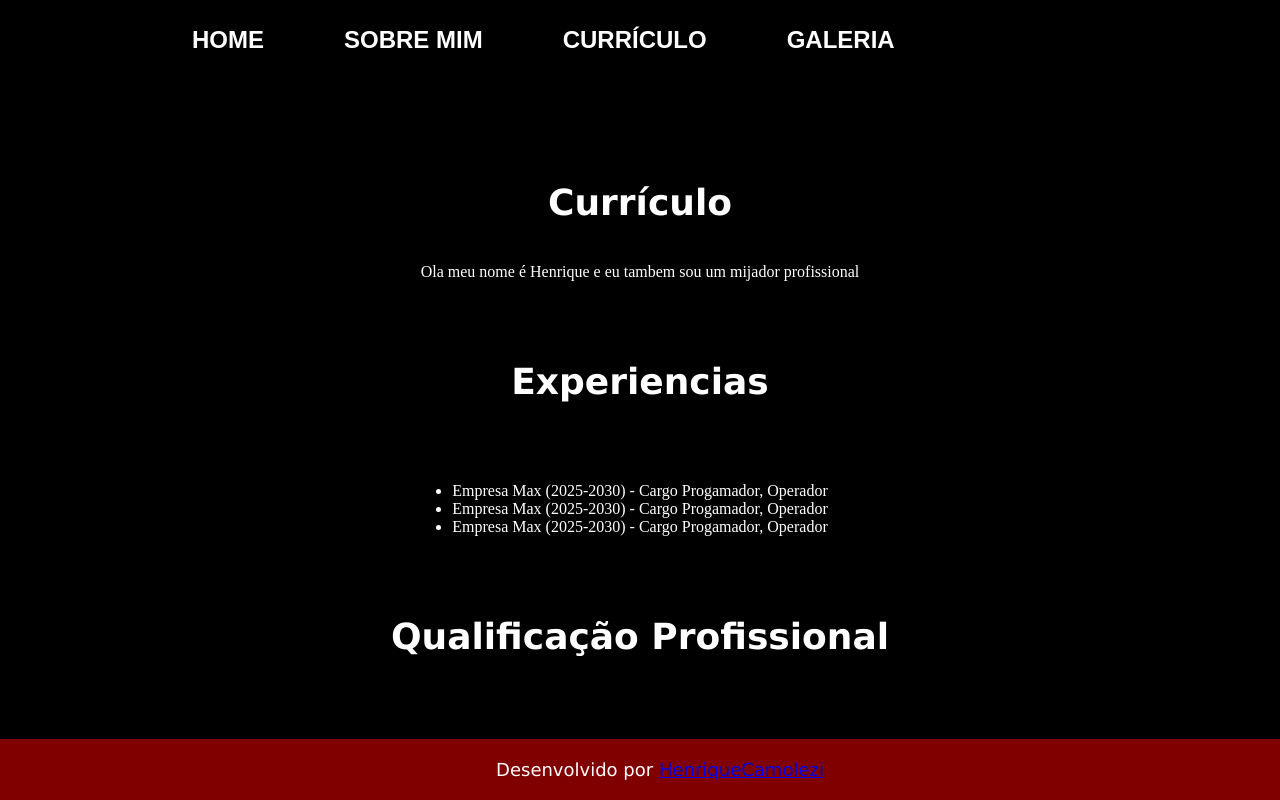
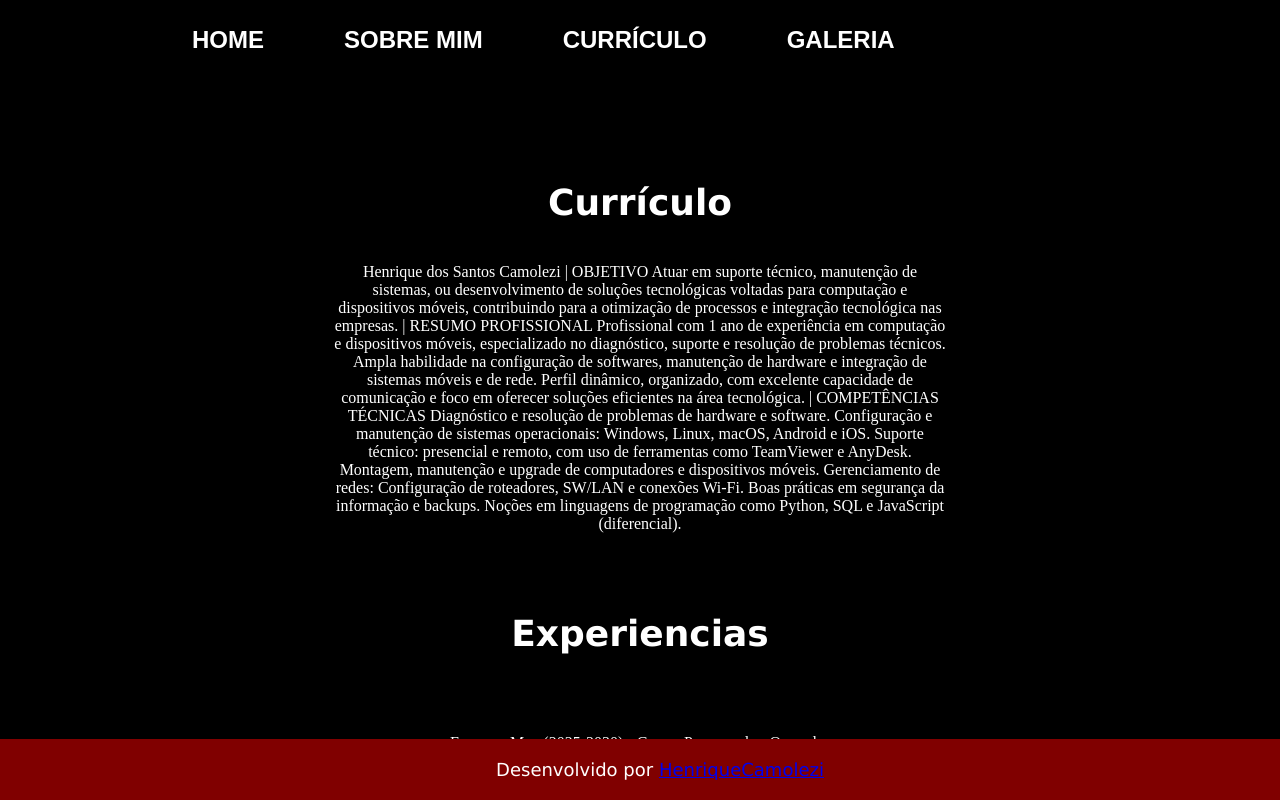
Before and after one commit to HenriqueCamolezi/Meu-Portifolio, a plain HTML site: page Meu Portfolio/curriculo.html in a window 1280 px wide. Shown: the top 800 px of the page. Drawn offline with Linux system fonts and the light colour scheme.

Commit message:
Add files via upload

```diff
--- a/Meu Portfolio/curriculo.html
+++ b/Meu Portfolio/curriculo.html
@@ -27,15 +27,27 @@
     <main class="conteudo">
         <section class="apresentacao-conteudo">
             <h1 class="apresentacao-conteudo-titulo">Currículo</h1>
-            <p class="apresentacao-conteudo-texto">Ola meu nome é Henrique e eu tambem sou um mijador profissional</p>
+            <p class="apresentacao-conteudo-texto">Henrique dos Santos Camolezi
+                 | OBJETIVO
+                Atuar em suporte técnico, manutenção de sistemas, ou desenvolvimento de soluções tecnológicas voltadas para computação e dispositivos móveis, contribuindo para a otimização de processos e integração tecnológica nas empresas.
+
+                 | RESUMO PROFISSIONAL
+                Profissional com 1 ano de experiência em computação e dispositivos móveis, especializado no diagnóstico, suporte e resolução de problemas técnicos. Ampla habilidade na configuração de softwares, manutenção de hardware e integração de sistemas móveis e de rede. Perfil dinâmico, organizado, com excelente capacidade de comunicação e foco em oferecer soluções eficientes na área tecnológica.
+
+                 | COMPETÊNCIAS TÉCNICAS
+                Diagnóstico e resolução de problemas de hardware e software.
+                Configuração e manutenção de sistemas operacionais: Windows, Linux, macOS, Android e iOS.
+                Suporte técnico: presencial e remoto, com uso de ferramentas como TeamViewer e AnyDesk.
+                Montagem, manutenção e upgrade de computadores e dispositivos móveis.
+                Gerenciamento de redes: Configuração de roteadores, SW/LAN e conexões Wi-Fi.
+                Boas práticas em segurança da informação e backups.
+                Noções em linguagens de programação como Python, SQL e JavaScript (diferencial).</p>
         </p>
         <h2 class="apresentacao-conteudo-titulo">Experiencias</h2>
 
         <p class="apresentacao-conteudo-texto">
             <ul class="apresentacao-conteudo-texto">
-                <li>Empresa Max (2025-2030) - Cargo Progamador, Operador</li>
-                <li>Empresa Max (2025-2030) - Cargo Progamador, Operador</li>
-                <li>Empresa Max (2025-2030) - Cargo Progamador, Operador</li>
+                <li>Empresa Max (2025-2030) - Cargo: Progamador, Operador</li>
             </ul>
         </p>
 
@@ -45,15 +57,13 @@
         <p class="apresentacao-conteudo-texto">
             <ul class="apresentacao-conteudo-texto">
                 <li>Curso tal com <a href="linkdocertificado">certificado</a></li>
-                <li>Curso tal com <a href="linkdocertificado">certificado</a></li>
-                <li>Curso tal com <a href="linkdocertificado">certificado</a></li>
             </ul>
         </p>
 
         </section>
     </main>
 
-    <br><br>
+    <br></br>
 
 <footer class="rodape">
 
```
Also changed, not shown: Meu Portfolio/index.html (+2 -10 lines).
